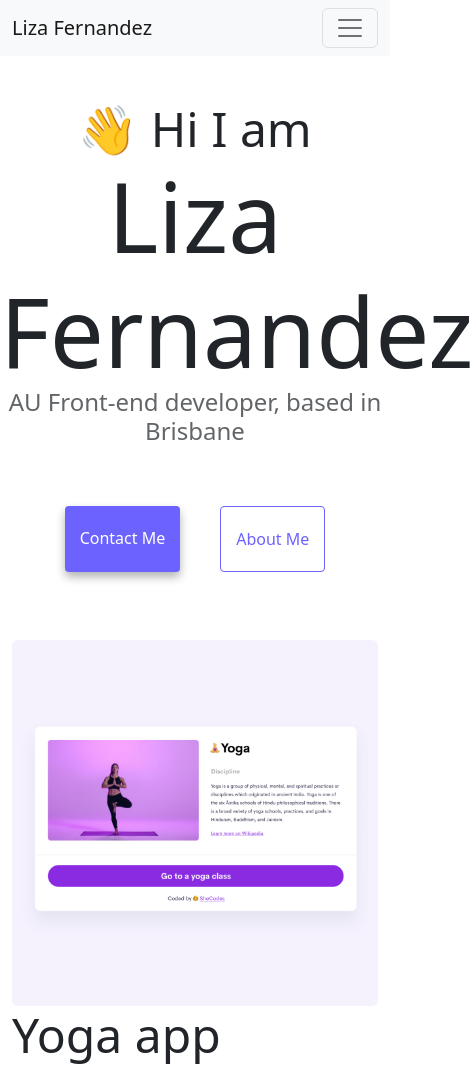
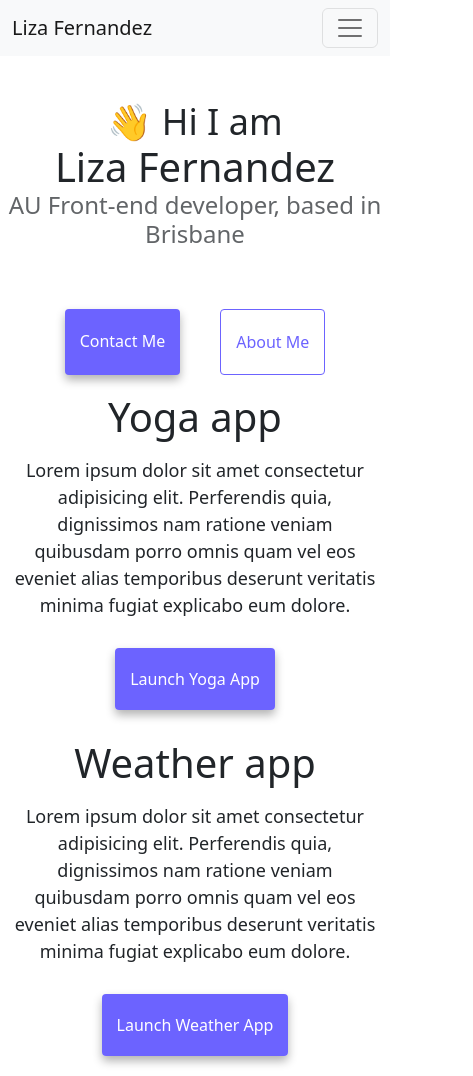
Before and after one commit to aelvanna/she-codes-responsive-wk-3-homework, a website: page index.html in a window 390 px wide. Shown: the top 1076 px of the page, 473 px wide, since content can reach past the window. Drawn offline with nearby package versions, Linux system fonts and the light colour scheme.

Commit message:
made website more responsive

```diff
--- a/index.html
+++ b/index.html
@@ -50,19 +50,19 @@
         </div>
       </div>
     </nav>
-    <h2 class="text-center">👋 Hi I am</h2>
-    <h1 class="text-center">Liza Fernandez</h1>
+    <h2 class="text-center" id="hello">👋 Hi I am</h2>
+    <h1 class="text-center" id="dev-name">Liza Fernandez</h1>
     <h3 class="text-center">AU Front-end developer, based in Brisbane</h3>
     <div class="navigation-links mb-5">
       <a href="about.html#contact" class="primary-link">Contact me</a>
       <a href="about.html" class="secondary-link">About me</a>
     </div>
-    <div class="container">
+    <div class="container app-section">
       <div class="row">
-        <div class="col-md-6">
+        <div class="col-md-6 d-none d-md-block d-xl-block d-xxl-none">
           <img src="images/yoga.png" class="img-fluid rounded" />
         </div>
-        <div class="col-md-6">
+        <div class="col-md-6 app-1">
           <h2 class="mb-3">Yoga app</h2>
           <p>
             Lorem ipsum dolor sit amet consectetur adipisicing elit. Perferendis
@@ -76,7 +76,7 @@
         </div>
       </div>
       <div class="row mt-5">
-        <div class="col-md-6">
+        <div class="col-md-6 app-2">
           <h2 class="mb-3">Weather app</h2>
           <p>
             Lorem ipsum dolor sit amet consectetur adipisicing elit. Perferendis
@@ -88,15 +88,15 @@
             <a href="#" class="primary-link">Launch Weather App</a>
           </div>
         </div>
-        <div class="col-md-6">
+        <div class="col-md-6 d-none d-md-block d-xl-block d-xxl-none">
           <img src="images/weather.png" alt="" class="img-fluid round" />
         </div>
       </div>
       <div class="row mt-5">
-        <div class="col-md-6">
+        <div class="col-sm-6 d-none d-md-block d-xl-block d-xxl-none">
           <img src="images/yogurt.png" class="img-fluid rounded" />
         </div>
-        <div class="col-md-6">
+        <div class="col-sm-6 app-2">
           <h2 class="mb-3">Yogurt app</h2>
           <p>
             Lorem ipsum dolor sit amet consectetur adipisicing elit. Perferendis
@@ -104,7 +104,7 @@
             eos eveniet alias temporibus deserunt veritatis minima fugiat
             explicabo eum dolore.
           </p>
-          <div class="mt-5">
+          <div class="mt-5 d-sm-mt-2 app-3">
             <a href="#" class="primary-link">Launch Yogurt App</a>
           </div>
         </div>
--- a/style.css
+++ b/style.css
@@ -2,6 +2,29 @@
   --primary-color: #6c63ff;
   --secondary-color: #f5f2fe;
   --box-shadow: 0 5px 10px rgba(0, 0, 0, 0.3);
+}
+
+@media (max-width: 576px) {
+  #dev-name {
+    font-size: 40px;
+  }
+
+  #hello {
+    font-size: 36px;
+  }
+  .app-1,
+  .app-2,
+  .app-3 {
+    text-align: center;
+  }
+
+  .app-section {
+    margin-top: -50px;
+  }
+
+  .app-section h2 {
+    font-size: 40px;
+  }
 }
 
 body {
```
